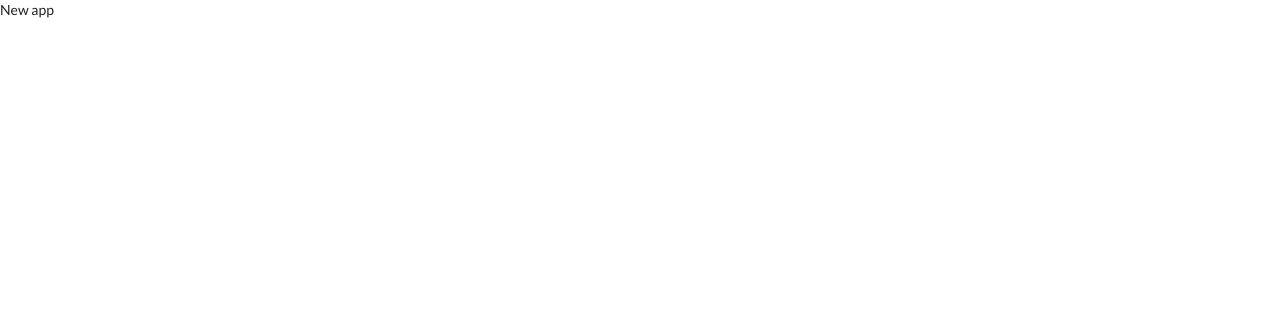
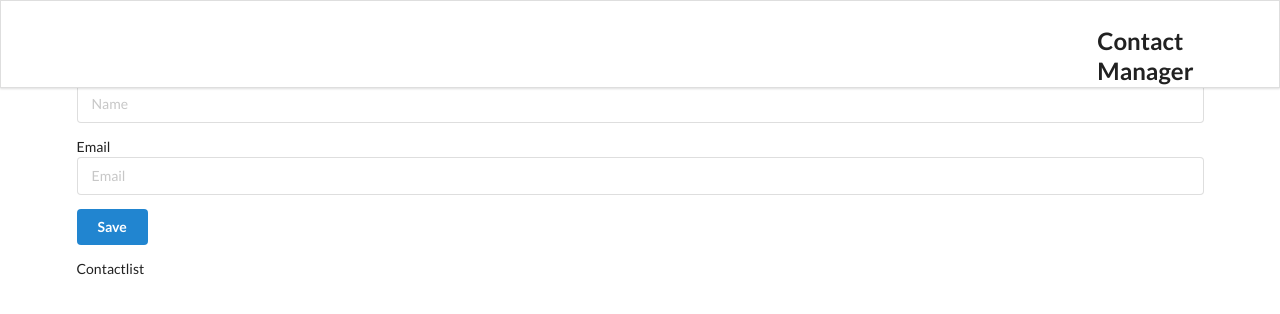
Before and after one commit to Teja7789/MyProject, a React (Create React App) app: page / in a window 1280 px wide. Shown: the top 314 px of the page. Built offline with nearby package versions, Linux system fonts and the light colour scheme.

Commit message:
5 files modified

```diff
--- a/src/Components/AddContact.js
+++ b/src/Components/AddContact.js
@@ -0,0 +1,41 @@
+import React from 'react';
+
+class AddContact extends React.Component {
+  //render bcz classcomponent
+render(){
+  return(
+    <div className="ui main">
+      <h2>Add Contacts</h2>
+      <form className="ui form">
+        <div className="field">
+          <lable>Name</lable>
+          <input type="text" name="name" placeholder="Name" />
+
+        </div>
+        <div className="field">
+          <lable>Email</lable>
+          <input type="text" name="email" placeholder="Email" />
+
+        </div>
+        <button className="ui button blue">Save</button>
+      </form>
+    </div>
+
+
+  )
+}
+}
+export default AddContact;
+
+
+// const AddContact = () => {
+
+//   return(
+//     <div>
+//      AddContact
+//       </div>
+
+//   );
+// }
+
+// export default AddContact;
--- a/src/Components/App.js
+++ b/src/Components/App.js
@@ -1,10 +1,29 @@
 import React from "react";
-// import ".src/style.css";
+import "./App.css";
+import AppHeader from './AppHeader';
+import AddContact from './AddContact';
+import Contactlist from './Contactlist';
 
 export default function App() {
+  const contacts = [
+    {
+      id:"1",
+      name:"Dipesh",
+      email:"malvia@gmail.com"
+    },
+    {
+      id:"2",
+      name:"Mukhesh",
+      email:"mukhesha@gmail.com"
+    }
+  ]
   return (
-    <div>
+    <div className="ui container">
     New app
+    <AppHeader/>
+    <AddContact />
+    {/* props passing contacts property and value */}
+    <Contactlist contacts={contacts}/>
     </div>
   );
 }
--- a/src/Components/AppHeader.js
+++ b/src/Components/AppHeader.js
@@ -0,0 +1,13 @@
+import React from 'react';
+const AppHeader = () => {
+
+  return(
+    <div className="ui fixed menu">
+      <div className="ui container center"></div>
+     <h2> Contact Manager</h2>
+      </div>
+
+  );
+}
+
+export default AppHeader;
--- a/src/Components/Contactlist.js
+++ b/src/Components/Contactlist.js
@@ -0,0 +1,13 @@
+import React from 'react';
+//props used pass contacts array
+const Contactlist = (props) => {
+// console.log(props)
+  return(
+    <div className="ui celled list">
+     Contactlist
+      </div>
+
+  );
+}
+
+export default Contactlist;
```
Also changed, not shown: src/Components/Contactcard.js (+12 -0 lines).
